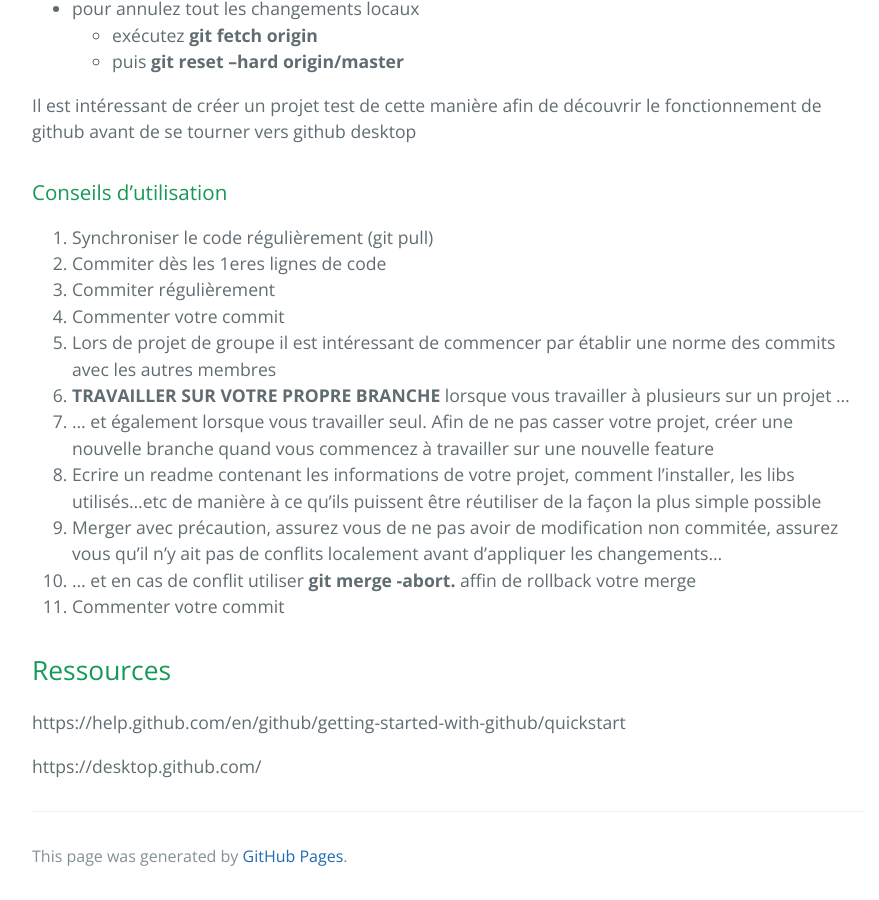
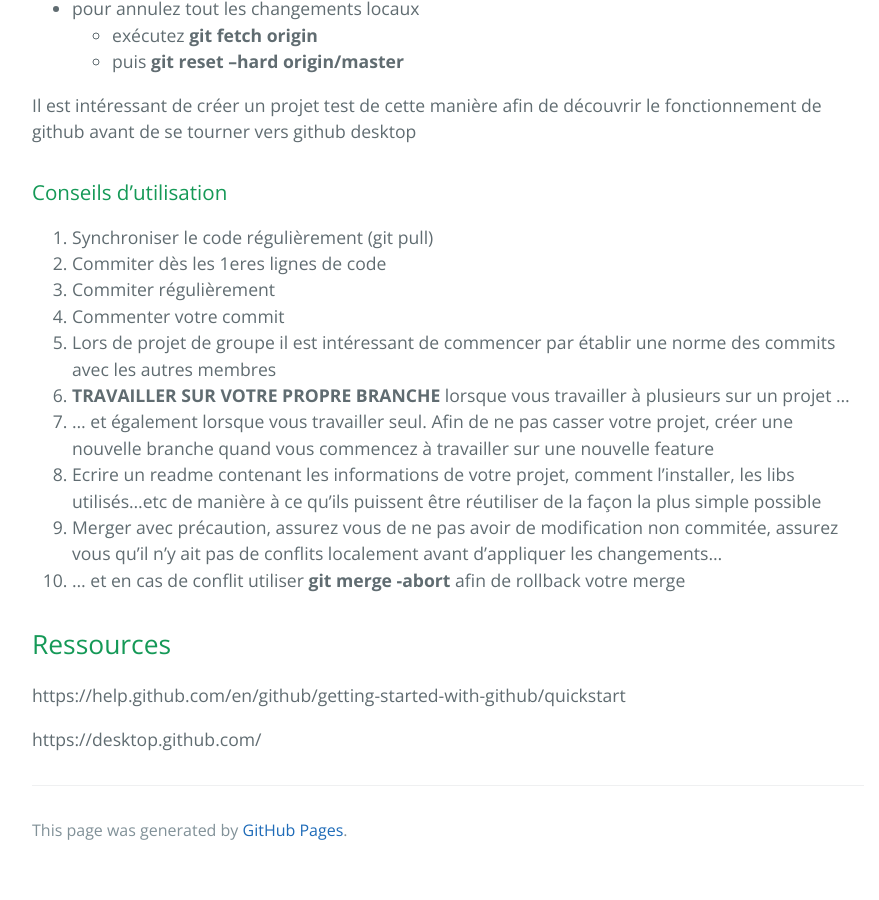
Before and after one commit to CIA-Oceanix/CIA-Oceanix.github.io, a Jekyll site: the page built from git.md, in a window 1280 px wide and 900 px high, scrolled down 1422 px. Shown: the whole window, without its empty margins (192-1071 px from the left). Built offline with Jekyll 4.4.1, drawn with Linux system fonts in a browser that asks for light colours; our own code applies the rules of GitHub Pages for plain Markdown files; after the commit the page ends 2296 px from its top, so only the background shows below that.

Commit message:
Update git.md

```diff
--- a/git.md
+++ b/git.md
@@ -57,8 +57,8 @@ Il est intéressant de créer un projet test de cette manière afin de découvri
 1.  ... et également lorsque vous travailler seul. Afin de ne pas casser votre projet, créer une nouvelle branche quand vous commencez à travailler sur une nouvelle feature
 1.  Ecrire un readme contenant les informations de votre projet, comment l'installer, les libs utilisés...etc de manière à ce qu'ils puissent être réutiliser de la façon la plus simple possible
 1.  Merger avec précaution, assurez vous de ne pas avoir de modification non commitée, assurez vous qu'il n'y ait pas de conflits localement avant d'appliquer les changements...
-1.  ... et en cas de conflit utiliser **git merge -abort.** affin de rollback votre merge
-1.  Commenter votre commit
+1.  ... et en cas de conflit utiliser **git merge -abort** afin de rollback votre merge
+
 
 ## Ressources
 
```
